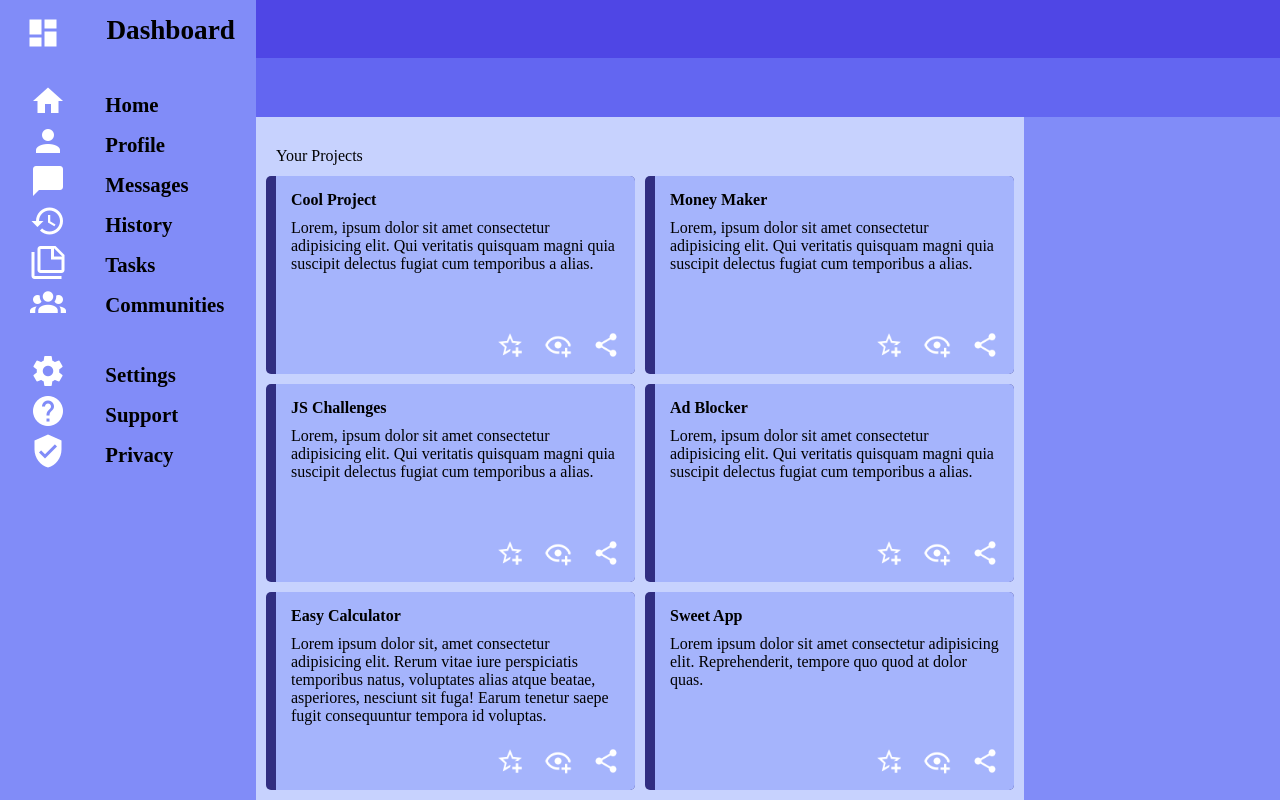
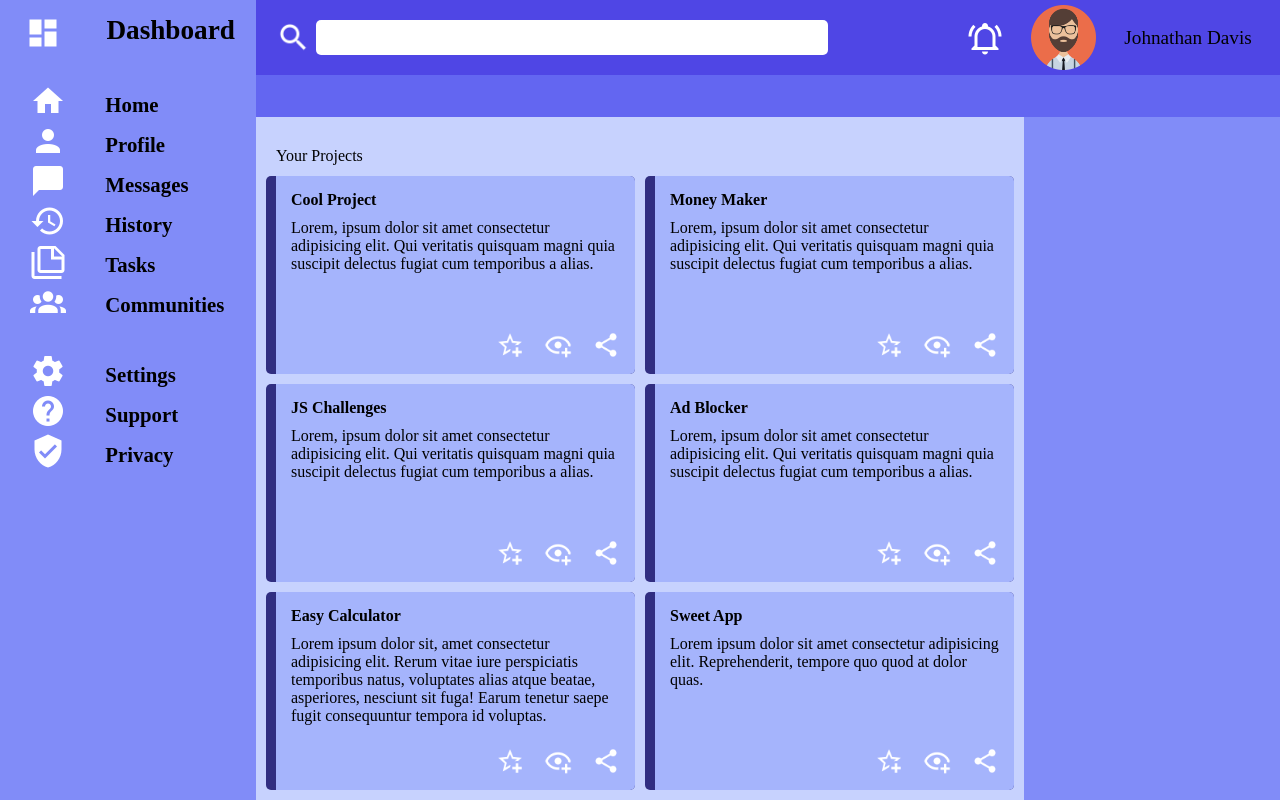
Before and after one commit to Echophase44/Admin_Dashboard, a plain HTML site: page index.html in a window 1280 px wide. Drawn offline with Linux system fonts and the light colour scheme.

Commit message:
Added features to header bar

```diff
--- a/index.html
+++ b/index.html
@@ -8,7 +8,17 @@
   <link rel="stylesheet" href="./style.css">
 </head>
 <body>
-  <div class="header"></div>
+  <div class="header">
+    <div class="headerLeft">
+      <img src="./images/magnify.png" alt="">
+      <input type="text">
+    </div>
+    <div class="headerRight">
+      <img src="./images/bell-ring-outline.png" alt="">
+      <img class = "userIcon" src="./images/mantwo.png" alt="">
+      <span>Johnathan Davis</span>
+    </div>
+  </div>
   <div class="navbar"></div>
 
   <div class="sidebar">
--- a/style.css
+++ b/style.css
@@ -30,6 +30,40 @@ body{
   background-color: var(--seven);
   grid-column: 2 / 4;
   grid-row: 1 / 2;
+  display: grid;
+  grid-template-columns: 2fr 1fr;
+}
+
+.headerLeft{
+  display: flex;
+  padding: 20px;
+  gap: 5px;
+}
+
+.headerLeft > img{
+  max-width: 35px;
+  height: auto;
+}
+
+.headerLeft > input{
+  width: 40vw;
+  background-color: var(two);
+  border-radius: 5px;
+  border-style: none;
+}
+
+.headerRight{
+  display: flex;
+  justify-content: space-evenly;
+  align-items: center;
+}
+
+.userIcon{
+  max-width: 65px;
+}
+
+.headerRight > span{
+  font-size: 1.2rem;
 }
 
 /* ###################### Navbar ################## */
```
